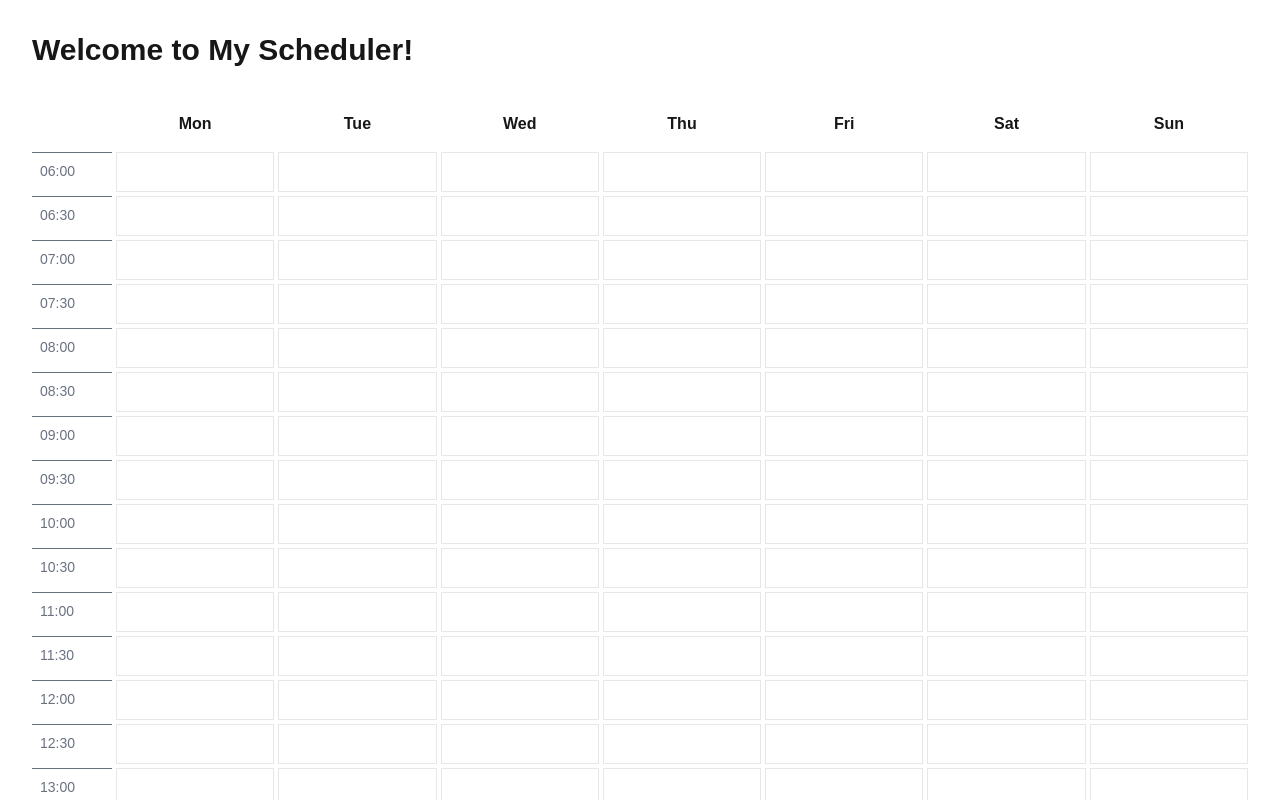
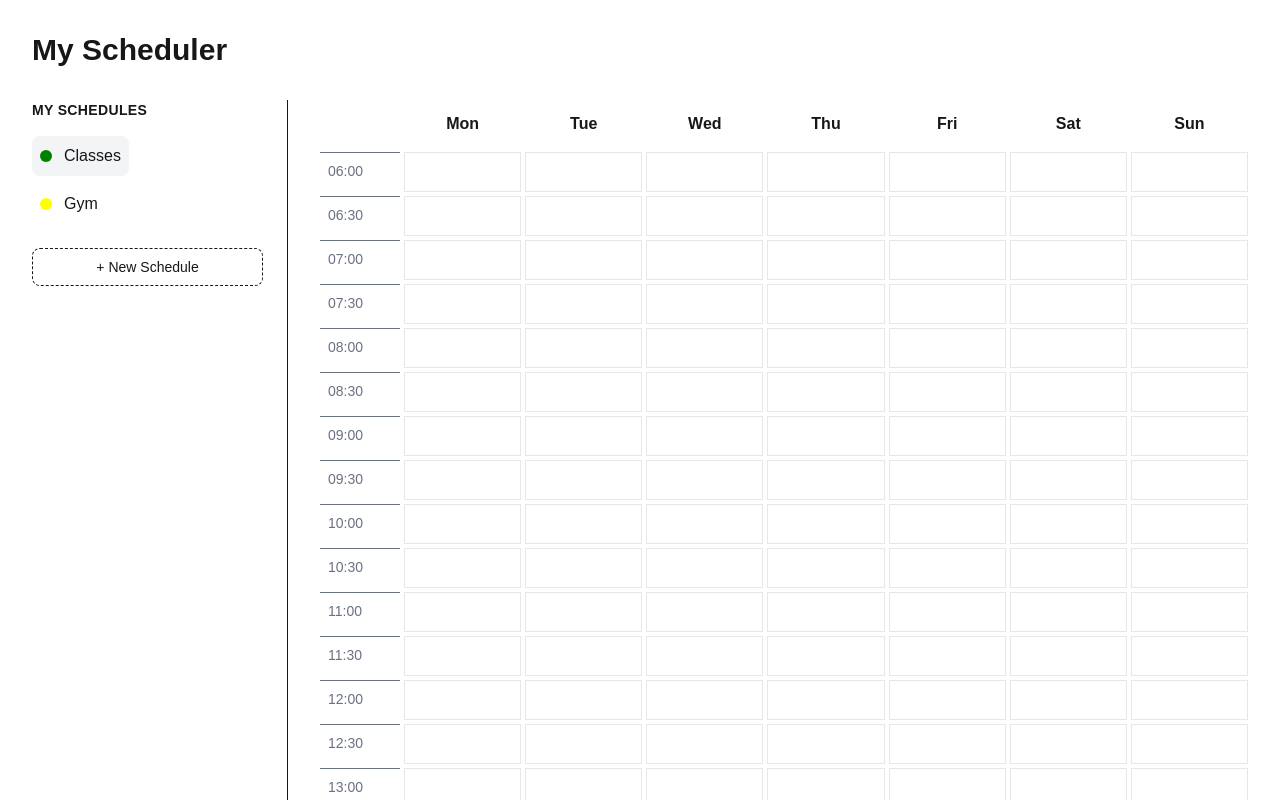
Before and after one commit to SusMyth/Scheduler, a Next.js app: page / in a window 1280 px wide. Shown: the top 800 px of the page. Built offline with nearby package versions, Linux system fonts and the light colour scheme.

Commit message:
Add schedule-specific grid selections

```diff
--- /dev/null
+++ b/src/app/components/ScheduleSidebar.tsx
@@ -0,0 +1,46 @@
+import { Schedule } from "../types/schedule";
+
+type ScheduleSidebarProps = {
+  schedules: Schedule[];
+  activeScheduleId: string;
+  onSelectedSchedule: (id: string) => void;
+};
+
+export default function ScheduleSidebar({
+  schedules,
+  activeScheduleId,
+  onSelectedSchedule
+}: ScheduleSidebarProps) {
+  return (
+    <aside className="w-64 border-r pr-6">
+      <h2 className="mb-4 text-sm font-semibold uppercase tracking-wide">
+        My Schedules
+      </h2>
+
+      <div className="space-y-2">
+        {schedules.map((schedule) => (
+          <button
+            key={schedule.id}
+            onClick={() => onSelectedSchedule(schedule.id)}
+            className={`flex items-center gap-3 rounded-lg p-2 text-left ${
+                activeScheduleId === schedule.id
+                    ? "bg-gray-100"
+                    : "hover:bg-gray-50"
+            }`}
+          >
+            <div
+              className="h-3 w-3 rounded-full"
+              style={{ backgroundColor: schedule.color }}
+            />
+
+            <span>{schedule.name}</span>
+          </button>
+        ))}
+      </div>
+
+      <button className="mt-6 w-full rounded-lg border border-dashed p-2 text-sm hover:bg-gray-50">
+        + New Schedule
+      </button>
+    </aside>
+  );
+}
--- a/src/app/components/SchedulerGrid.tsx
+++ b/src/app/components/SchedulerGrid.tsx
@@ -1,5 +1,12 @@
-"use client"
-import {useState} from "react";
+"use client";
+
+import { useState } from "react";
+import { Schedule } from "../types/schedule";
+
+type SchedulerGridProps = {
+  schedule: Schedule | undefined;
+  onCellsChange: (cells: string[]) => void;
+};
 
 const days = ["Mon", "Tue", "Wed", "Thu", "Fri", "Sat", "Sun"];
 
@@ -43,80 +50,99 @@
   "00:00",
 ];
 
-export default function SchedulerGrid(){
-    const [selectedCells, setSelectedCells] = useState<string[]>([]);
+export default function SchedulerGrid({
+  schedule,
+  onCellsChange,
+}: SchedulerGridProps) {
   const [isDragging, setIsDragging] = useState(false);
   const [dragMode, setDragMode] = useState<"select" | "erase">("select");
 
-    return(
-        <div className="grid grid-cols-[80px_repeat(7,1fr)] gap-1"
+  return (
+    <div
+      className="grid grid-cols-[80px_repeat(7,1fr)] gap-1"
       onMouseUp={() => {
         setIsDragging(false);
-        }}>
+      }}
+    >
       <div></div>
 
-
-        {days.map((day)=>(
+      {days.map((day) => (
         <div
           key={day}
-            className="p-3 text-center font-semibold">{day}</div>
+          className="p-3 text-center font-semibold"
+        >
+          {day}
+        </div>
       ))}
 
-        {times.map((time)=>(
+      {times.map((time) => (
         <div key={time} className="contents">
-            <div className= "border-t p-2 text-sm text-gray-500">
+          <div className="border-t p-2 text-sm text-gray-500">
             {time}
           </div>
 
-            {days.map((day)=>(
+          {days.map((day) => {
+            const cellId = `${day}-${time}`;
+            const isSelected = schedule?.cells.includes(cellId) ?? false;
+
+            return (
               <button
-                key={`${day}-${time}`}
-                className= {`h-10 border border-gray-200 ${
-                  selectedCells.includes(`${day}-${time}`)
-                    ? "bg-blue-500"
+                key={cellId}
+                className={`h-10 border border-gray-200 ${
+                  isSelected
+                    ? "text-white"
                     : "bg-white hover:bg-gray-100"
                 }`}
-                  onClick={(event) => {
-                    if (isDragging) return;
-                    const cellId = `${day}-${time}`;
-                    setSelectedCells((current) =>
-                      current.includes(cellId)
-                        ? current.filter((id) => id !== cellId)
-                        : [...current, cellId]
-                    );
+                style={{
+                  backgroundColor: isSelected
+                    ? schedule?.color
+                    : undefined,
                 }}
                 onMouseDown={() => {
-                    const cellId = `${day}-${time}`;
-                    const isSelected = selectedCells.includes(cellId);
+                  if (!schedule) return;
+
+                  const isAlreadySelected =
+                    schedule.cells.includes(cellId);
 
                   setIsDragging(true);
+
                   setDragMode(
-                        selectedCells.includes(cellId)
+                    isAlreadySelected
                       ? "erase"
                       : "select"
                   );
-                    setSelectedCells((current)=>{
-                        if (isSelected){
-                            return current.filter((id) => id !== cellId);
-                        }
-                        return [...current,cellId];
-                    })
+
+                  const newCells = isAlreadySelected
+                    ? schedule.cells.filter(
+                        (id) => id !== cellId
+                      )
+                    : [...schedule.cells, cellId];
+
+                  onCellsChange(newCells);
                 }}
                 onMouseEnter={() => {
-                    if (!isDragging) return;
-                    const cellId = `${day}-${time}`;
-                    setSelectedCells((current) => {
+                  if (!isDragging || !schedule) return;
+
                   if (dragMode === "select") {
-                            if(current.includes(cellId)){
-                                return current;
+                    if (schedule.cells.includes(cellId)) {
+                      return;
                     }
-                            return [...current, cellId];
+
+                    onCellsChange([
+                      ...schedule.cells,
+                      cellId,
+                    ]);
+                  } else {
+                    onCellsChange(
+                      schedule.cells.filter(
+                        (id) => id !== cellId
+                      )
+                    );
                   }
-                        return current.filter((id)=> id !== cellId);
-                    });
                 }}
               />
-            ))}
+            );
+          })}
         </div>
       ))}
     </div>
--- a/src/app/page.tsx
+++ b/src/app/page.tsx
@@ -1,10 +1,76 @@
-import SchedulerGrid from "./components/SchedulerGrid"
+"use client";
 
-export default function Home(){
+import { useState } from "react";
+import SchedulerGrid from "./components/SchedulerGrid";
+import ScheduleSidebar from "./components/ScheduleSidebar";
+import { Schedule } from "./types/schedule";
+
+const initialSchedules: Schedule[] = [
+  {
+    id: "classes",
+    name: "Classes",
+    color: "green",
+    cells: [],
+  },
+  {
+    id: "gym",
+    name: "Gym",
+    color: "yellow",
+    cells: [],
+  },
+];
+
+export default function Home() {
+  const [schedules, setSchedules] =
+    useState<Schedule[]>(initialSchedules);
+
+  const [activeScheduleId, setActiveScheduleId] =
+    useState<string>("classes");
+
+  const activeSchedule = schedules.find(
+    (schedule) => schedule.id === activeScheduleId
+  );
+
+  const updateScheduleCells = (
+    scheduleId: string,
+    cells: string[]
+  ) => {
+    setSchedules((currentSchedules) =>
+      currentSchedules.map((schedule) =>
+        schedule.id === scheduleId
+          ? { ...schedule, cells }
+          : schedule
+      )
+    );
+  };
+
   return (
     <main className="p-8">
-      <h1 className="mb-8 text-3xl font-bold">Welcome to My Scheduler!</h1>
-      <SchedulerGrid />
+      <h1 className="mb-8 text-3xl font-bold">
+        My Scheduler
+      </h1>
+
+      <div className="flex gap-8">
+        <ScheduleSidebar
+          schedules={schedules}
+          activeScheduleId={activeScheduleId}
+          onSelectedSchedule={setActiveScheduleId}
+        />
+
+        <div className="flex-1">
+          <SchedulerGrid
+            schedule={activeSchedule}
+            onCellsChange={(cells) => {
+              if (!activeSchedule) return;
+
+              updateScheduleCells(
+                activeSchedule.id,
+                cells
+              );
+            }}
+          />
+        </div>
+      </div>
     </main>
   );
 }
--- /dev/null
+++ b/src/app/types/schedule.ts
@@ -0,0 +1,6 @@
+export type Schedule = {
+    id: string;
+    name: string;
+    color: string;
+    cells: string[];
+};
```
Lines whose indentation alone changed are shown as unchanged.
